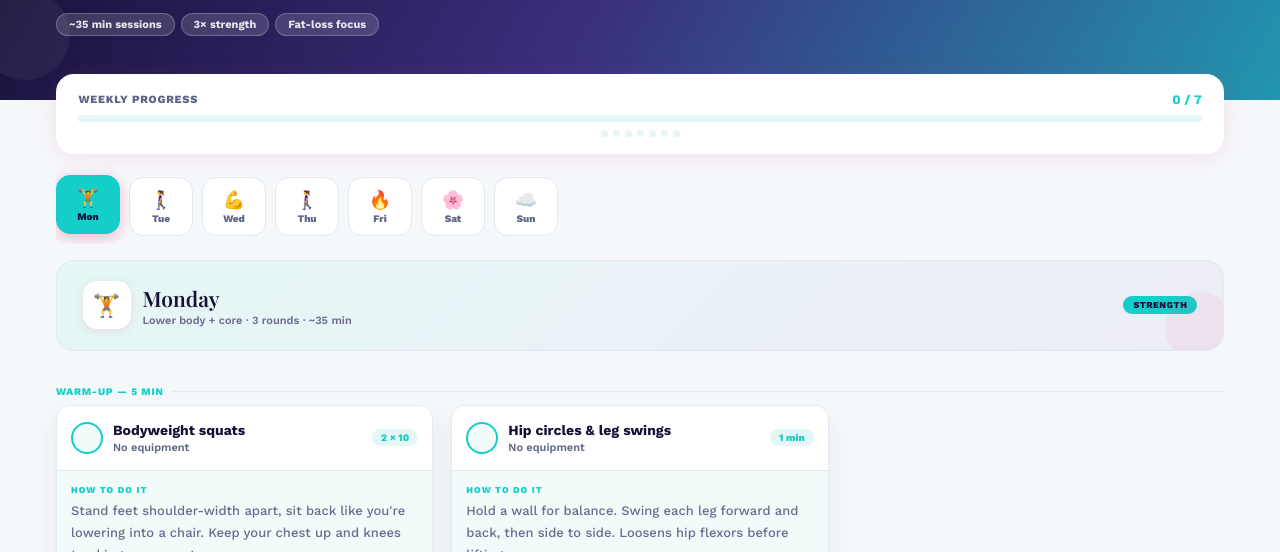
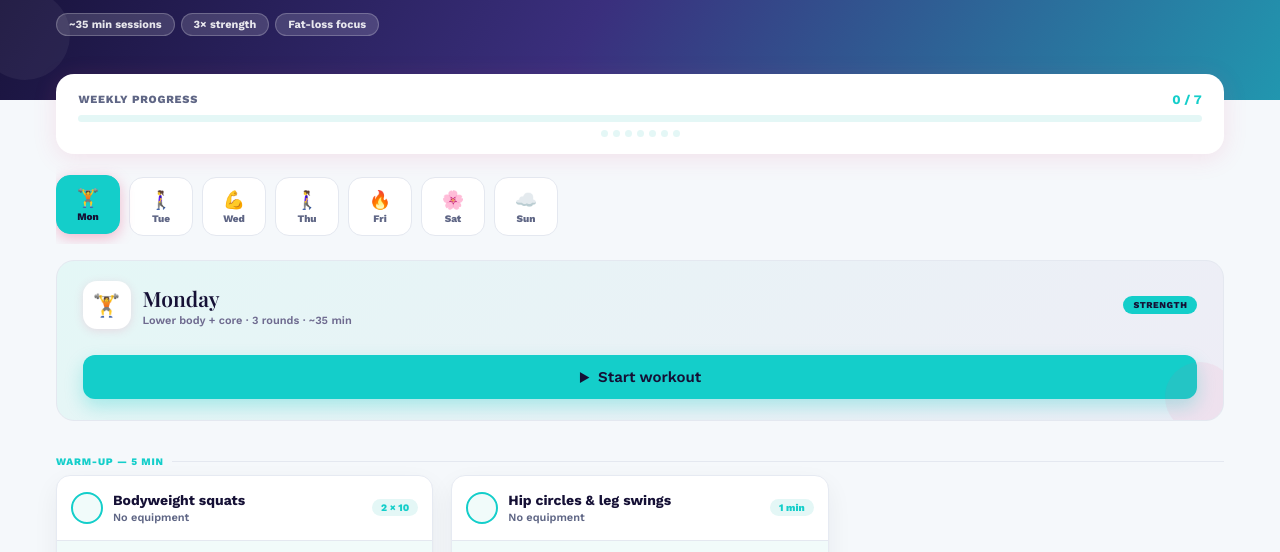
Before and after one commit to sami23225/japanese, a plain HTML site: page workout/workout-plan.html in a window 1280 px wide. Shown: the part 121-673 px from the top of the page. Drawn offline with nearby package versions, Linux system fonts and the light colour scheme; a web font is replaced by a local one.

Commit message:
Add script tag for workout-enhance.js

```diff
--- a/workout/workout-plan.html
+++ b/workout/workout-plan.html
@@ -9,6 +9,7 @@
 <title>My Workout Plan</title>
 <link href="https://fonts.googleapis.com/css2?family=Playfair+Display:ital,wght@0,400;0,600;1,400&family=Nunito:wght@400;500;600;700;800&display=swap" rel="stylesheet">
   <link rel="stylesheet" href="workout-theme.css">
+  <script src="workout-enhance.js" defer></script>
 <style>
   :root {
     --bg: #FDF0F5;
```
